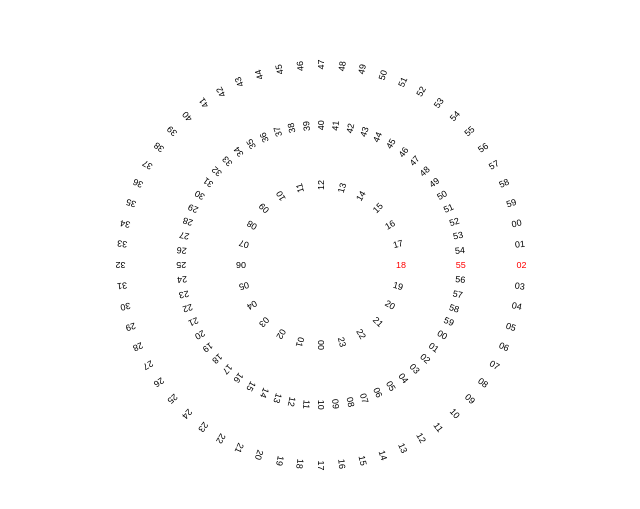
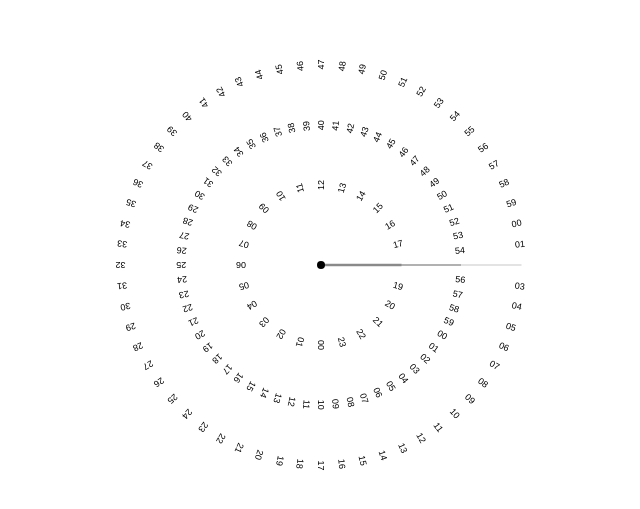
Before and after one commit to ynawhocodes/not-stop-clock, a plain HTML site: page index.html in a window 1280 px wide. Shown: the part 135-644 px from the top of the page, without its empty margins (319-959 px from the left). Drawn offline with Linux system fonts and the light colour scheme.

Commit message:
feat: 침 생성

```diff
--- a/index.html
+++ b/index.html
@@ -25,9 +25,47 @@
       font-family: sans-serif;
       font-size: 9px;
       transform: translate(-50%, -50%) rotate(var(--angle));
+      mix-blend-mode: difference;
+
     }
     .number.current {
-      color: red;
+      color: white;
+    }
+    .hand {
+      position: absolute;
+      background: rgba(0, 0, 0, 0.22);
+      transform-origin: bottom center;
+      left: 50%;
+      top: 50%;
+    }
+    .hand.hour {
+      width: 3px;
+      height: 80px;
+      margin-left: -1.5px;
+      margin-top: -80px;
+    }
+    .hand.minute {
+      width: 2px;
+      height: 140px;
+      margin-left: -1px;
+      margin-top: -140px;
+    }
+    .hand.second {
+      width: 1px;
+      height: 200px;
+      margin-left: -0.5px;
+      margin-top: -200px;
+    }
+    .center-dot {
+      position: absolute;
+      width: 8px;
+      height: 8px;
+      background: black;
+      border-radius: 50%;
+      left: 50%;
+      top: 50%;
+      transform: translate(-50%, -50%);
+      z-index: 10;
     }
   </style>
 </head>
@@ -36,6 +74,10 @@
   <div id="hours" class="ring"></div>
   <div id="minutes" class="ring"></div>
   <div id="seconds" class="ring"></div>
+  <div id="hourHand" class="hand hour"></div>
+  <div id="minuteHand" class="hand minute"></div>
+  <div id="secondHand" class="hand second"></div>
+  <div class="center-dot"></div>
 </div>
 
 <script>
@@ -84,8 +126,23 @@
     document.getElementById('hours').style.transform = `rotate(${-hr * 15}deg)`;
   };
 
+  // 침들의 초기 위치 설정 (현재 시각을 가리키도록)
+  const setHandsPosition = () => {
+    const now = new Date();
+    const koreaTime = new Date(now.getTime() + (9 * 60 * 60 * 1000)); // UTC+9
+    const sec = koreaTime.getUTCSeconds();
+    const min = koreaTime.getUTCMinutes();
+    const hr = koreaTime.getUTCHours();
+
+    // 침들이 빨간 텍스트(현재 시각)를 가리키도록 설정하고 고정
+    document.getElementById('secondHand').style.transform = `rotate(90deg)`;
+    document.getElementById('minuteHand').style.transform = `rotate(90deg)`;
+    document.getElementById('hourHand').style.transform = `rotate(90deg)`;
+  };
+
   setInterval(updateRotation, 1000);
   updateRotation();
+  setHandsPosition(); // 침들은 한 번만 설정하고 고정
 </script>
 </body>
 </html>
```
